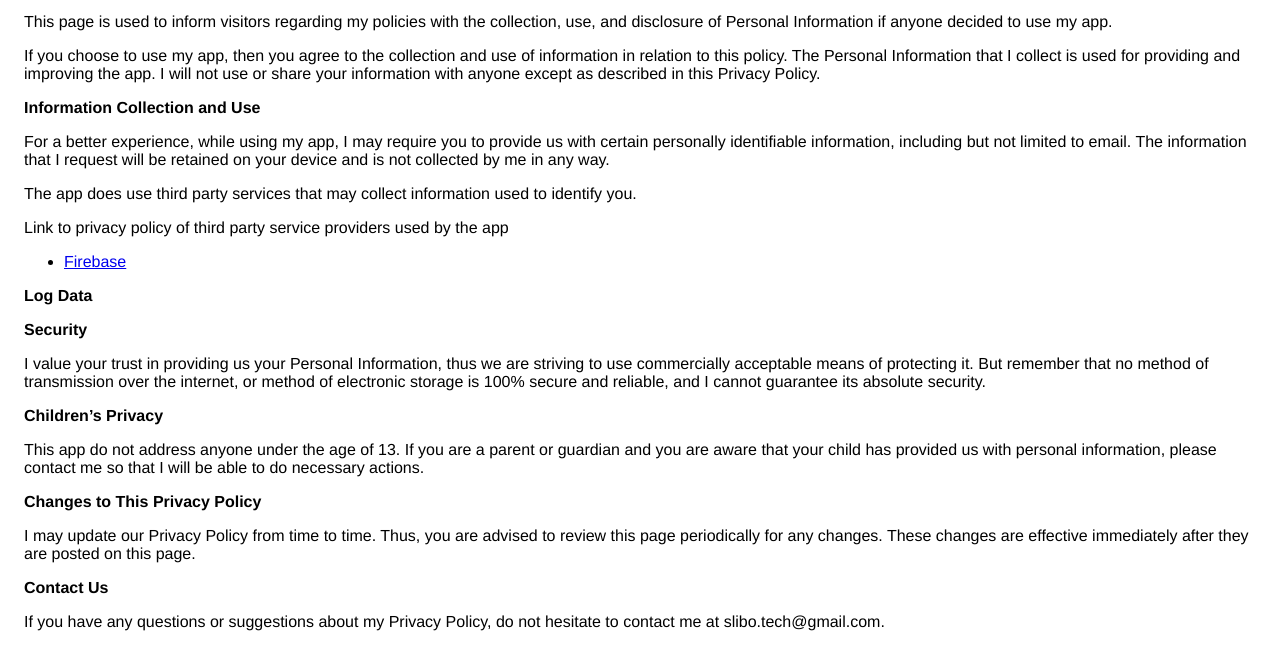
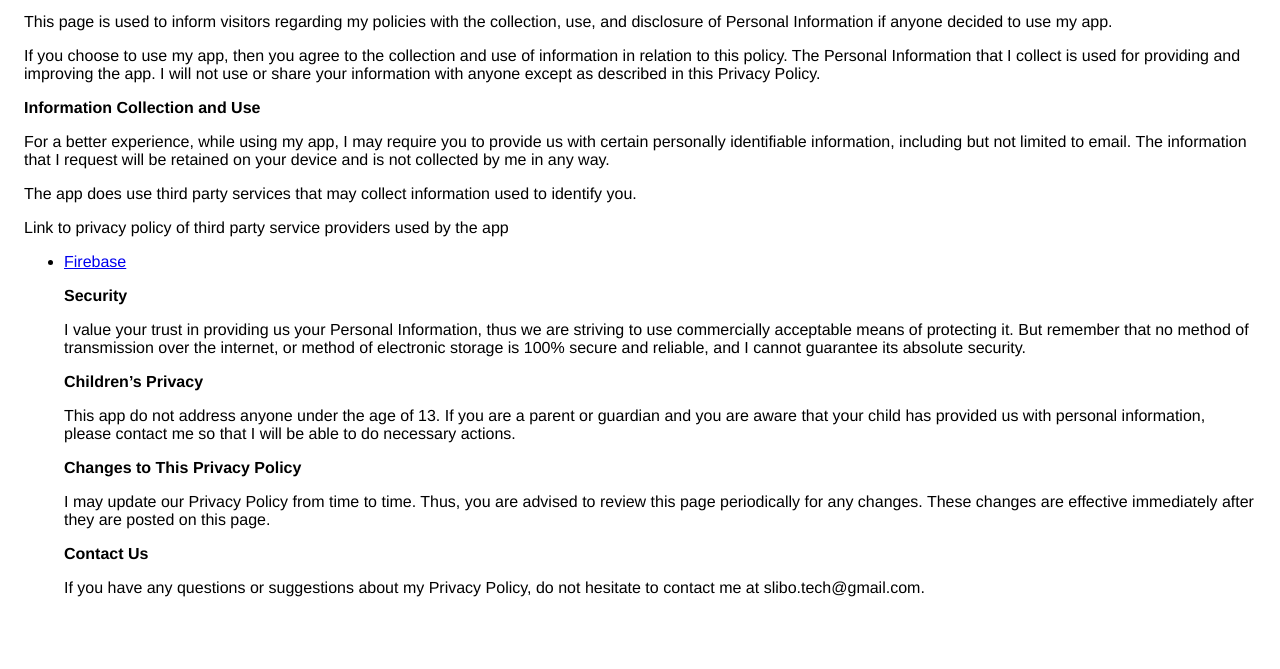
Before and after one commit to valerybodak/valerybodak.github.io, a plain HTML site: page index.html in a window 1280 px wide. Shown: the part 113-782 px from the top of the page. Drawn offline with Linux system fonts and the light colour scheme.

Commit message:
updated privacy policy

```diff
--- a/index.html
+++ b/index.html
@@ -35,7 +35,7 @@
                   </p> <div><p>
                       Link to privacy policy of third party service providers
                       used by the app
-                    </p> <ul><li><a href="https://firebase.google.com/support/privacy" target="_blank">Firebase</a></li><!----><!----><!----><!----><!----><!----><!----><!----><!----><!----><!----><!----><!----></ul></div> <p><strong>Log Data</strong></p> <p>
+                    </p> <ul><li><a href="https://firebase.google.com/support/privacy" target="_blank">Firebase</a></li>
 
                   </p> <p><strong>Security</strong></p> <p>
                     I value your trust in providing us
```
